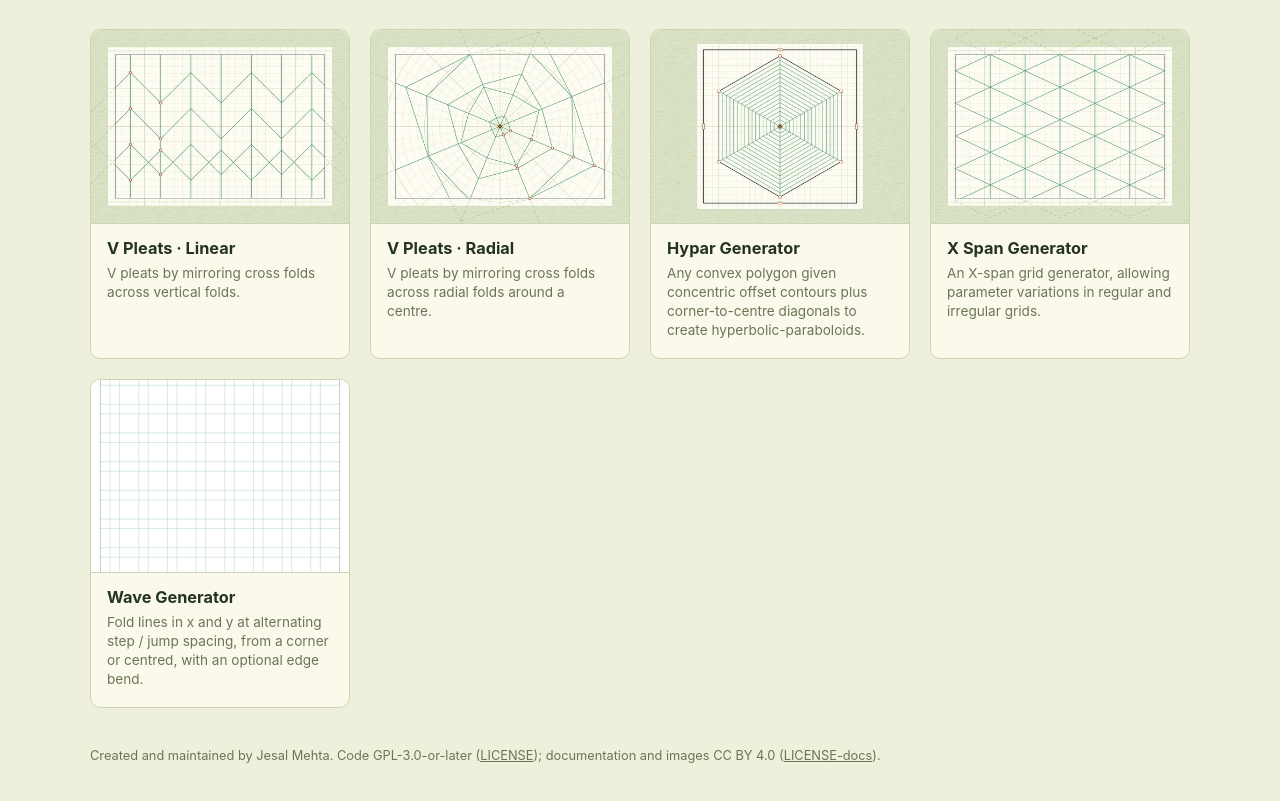
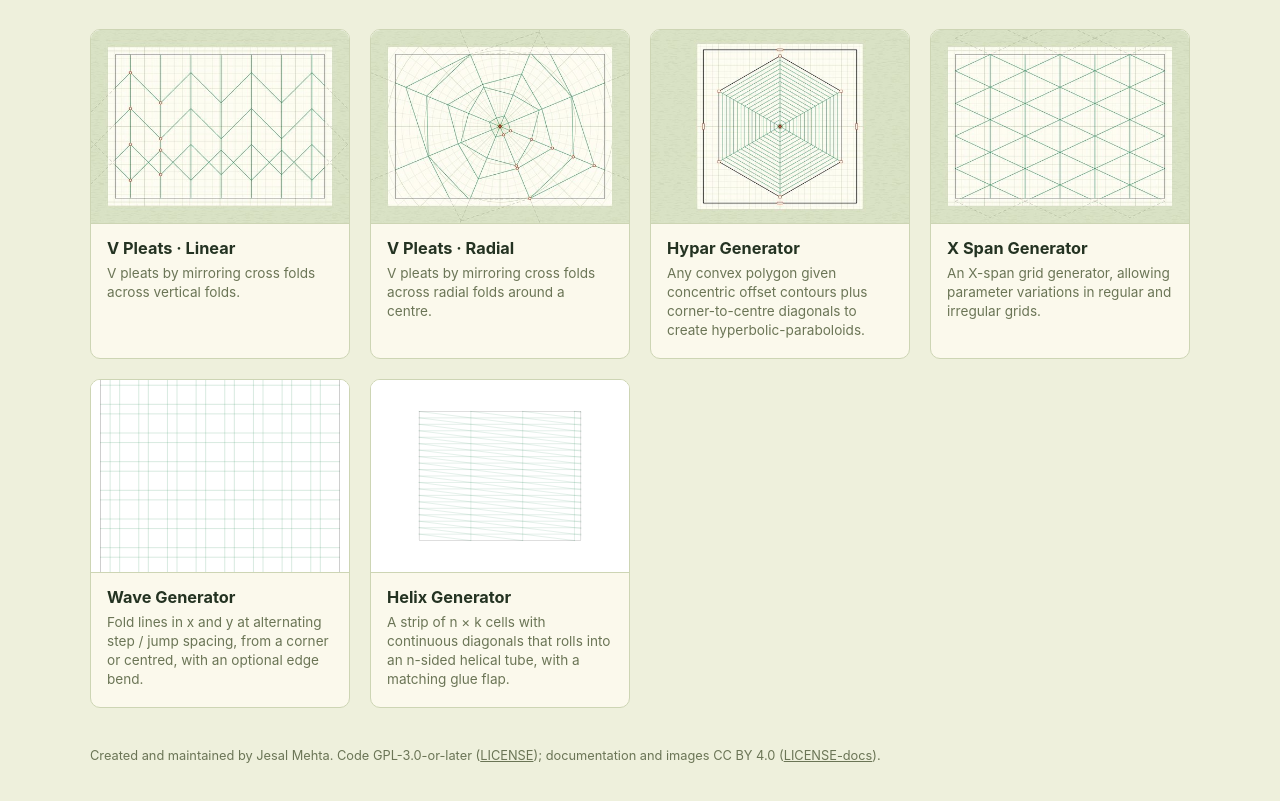
Before and after one commit to jesmehta/origami-tools-live, a plain HTML site: page index.html in a window 1280 px wide. Shown: the part 99-900 px from the top of the page. Drawn offline with Linux system fonts and the light colour scheme.

Commit message:
Add Helix Generator to the landing page and docs
Landing card + SVG thumbnail, tool entry in README, docs index and ARCHITECTURE, Unreleased CHANGELOG section.

```diff
--- a/index.html
+++ b/index.html
@@ -70,6 +70,14 @@
       <p>Fold lines in x and y at alternating step / jump spacing, from a corner or centred, with an optional edge bend.</p>
     </div>
   </a>
+
+  <a class="card" href="helix/index.html">
+    <img src="assets/thumbnails/helix.svg" alt="Helix Generator thumbnail">
+    <div class="card-body">
+      <h2>Helix Generator</h2>
+      <p>A strip of n × k cells with continuous diagonals that rolls into an n-sided helical tube, with a matching glue flap.</p>
+    </div>
+  </a>
 </div>
 
 <footer>
```
Also changed, not shown: assets/thumbnails/helix.svg (added), 4 other files.
